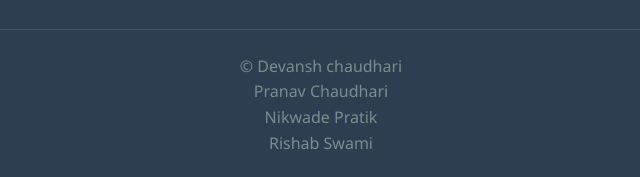
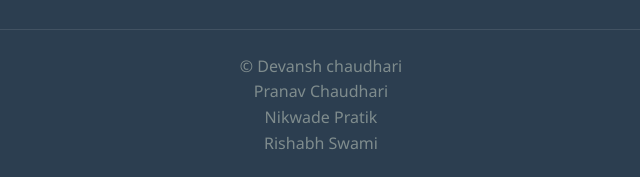
Before and after one commit to PratikNikwade/Sem-3-Project-2025, a plain HTML site: page index.html in a window 1280 px wide. Shown: the part 1311-1488 px from the top of the page, 319-959 px from the left. Drawn offline with Linux system fonts and the light colour scheme.

Commit message:
second commit

```diff
--- a/index.html
+++ b/index.html
@@ -242,7 +242,7 @@
                 </div>
             </div>
             <div class="copyright">
-                <p>&copy; Devansh chaudhari<br>Pranav Chaudhari<br>Nikwade Pratik<br>Rishab Swami</p>
+                <p>&copy; Devansh chaudhari<br>Pranav Chaudhari<br>Nikwade Pratik<br>Rishabh Swami</p>
             </div>
         </div>
     </footer>
```
